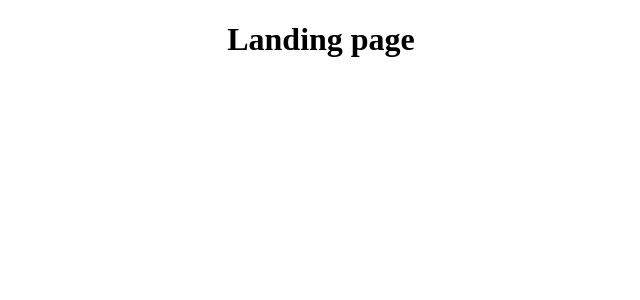
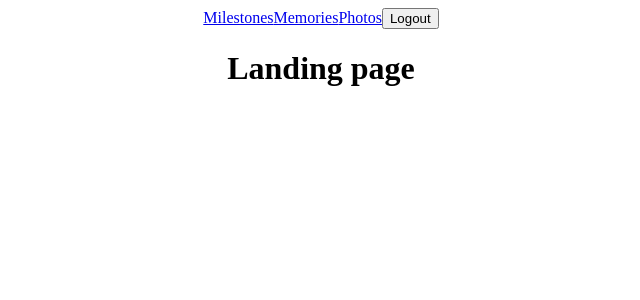
Before and after one commit to aknud/baby-book, a React (Create React App) app in the folder client/: page /landing in a window 1280 px wide. Shown: the top 300 px of the page, without its empty margins (319-959 px from the left). Built offline with nearby package versions, Linux system fonts and the light colour scheme; no server answers; sample sign-in values are in the browser's storage.

Commit message:
added navbar

```diff
--- a/client/src/App.js
+++ b/client/src/App.js
@@ -8,6 +8,7 @@ import Milestones from "./components/Milestones"
 import Notes from "./components/Notes"
 import Photos from "./components/Photos"
 import NotFound from "./components/NotFound"
+import Nav from "./components/Nav"
 import {withUser} from './context/UserProvider'
 
 const App = (props) => {
@@ -15,6 +16,7 @@ const App = (props) => {
     const { token, user, logout } = props
     return (
       <div className="App">
+        {token ? <Nav logout={logout}/> : null}
         <Switch>
           <Route exact path="/"
           render={routerProps => token ? <Redirect to="/landing"/> : <AuthContainer {...routerProps}/>}/>
--- a/client/src/components/Auth/AuthContainer.js
+++ b/client/src/components/Auth/AuthContainer.js
@@ -50,7 +50,7 @@ class AuthContainer extends React.Component{
                                 btnText="Sign Up"
                             />
                             <p style={{color: "firebrick"}}>{this.props.errMsg}</p>
-                            <p onClick={this.authToggler}>Already a member? </p>
+                            <p onClick={this.authToggler}>Been here before? Click to go to login. </p>
                         </>
                     :
                         <>
@@ -63,7 +63,7 @@ class AuthContainer extends React.Component{
                                 btnText="Login"
                             />
                             <p style={{color: "firebrick"}}>{this.props.errMsg}</p>
-                            <p onClick={this.authToggler}>Not a member?</p>
+                            <p onClick={this.authToggler}>First time? Click to sign up!</p>
                         </>
                 }
             </div>
--- a/client/src/components/Milestones.js
+++ b/client/src/components/Milestones.js
@@ -1,11 +1,26 @@
-import React from 'react';
+import React, {useEffect} from 'react';
+import { withContext } from '../context/SharedContext'
 
-const Milestones = () => {
+const Milestones = (props) => {
+    useEffect(()=> {
+        props.getMilestones()
+    }, [])
+
+    let mappedMilestones = props.milestones.map((item) => {
+        return (
+            <div key={item._id}>
+                <h1>{item.title}</h1>
+                <h3>{item.date}</h3>
+                <p>{item.description}</p>
+            </div>
+        )
+    })
     return (
         <div>
-            Milestones
+            <h1>Milestones</h1>
+            {mappedMilestones}
         </div>
     );
 };
 
-export default Milestones;
+export default withContext(Milestones);
--- /dev/null
+++ b/client/src/components/Nav.js
@@ -0,0 +1,15 @@
+import React from 'react';
+import {Link} from "react-router-dom"
+
+const Nav = (props) => {
+    return (
+        <div>
+            <Link to="/milestone">Milestones</Link>
+            <Link to="/notes">Memories</Link>
+            <Link to="/photos">Photos</Link>
+            <button onClick={props.logout}>Logout</button>
+        </div>
+    );
+};
+
+export default Nav;
--- a/client/src/context/SharedContext.js
+++ b/client/src/context/SharedContext.js
@@ -22,14 +22,6 @@ export default class SharedContext extends Component{
             photos: []
         }
     }
-
-    componentDidMount() {
-        // this.getMilestones()
-        // this.getNotes()
-        this.getPhotos()
-    }
-
-
 
     getMilestones = () => {
         return authorizedAxios.get("/api/milestones")
```
